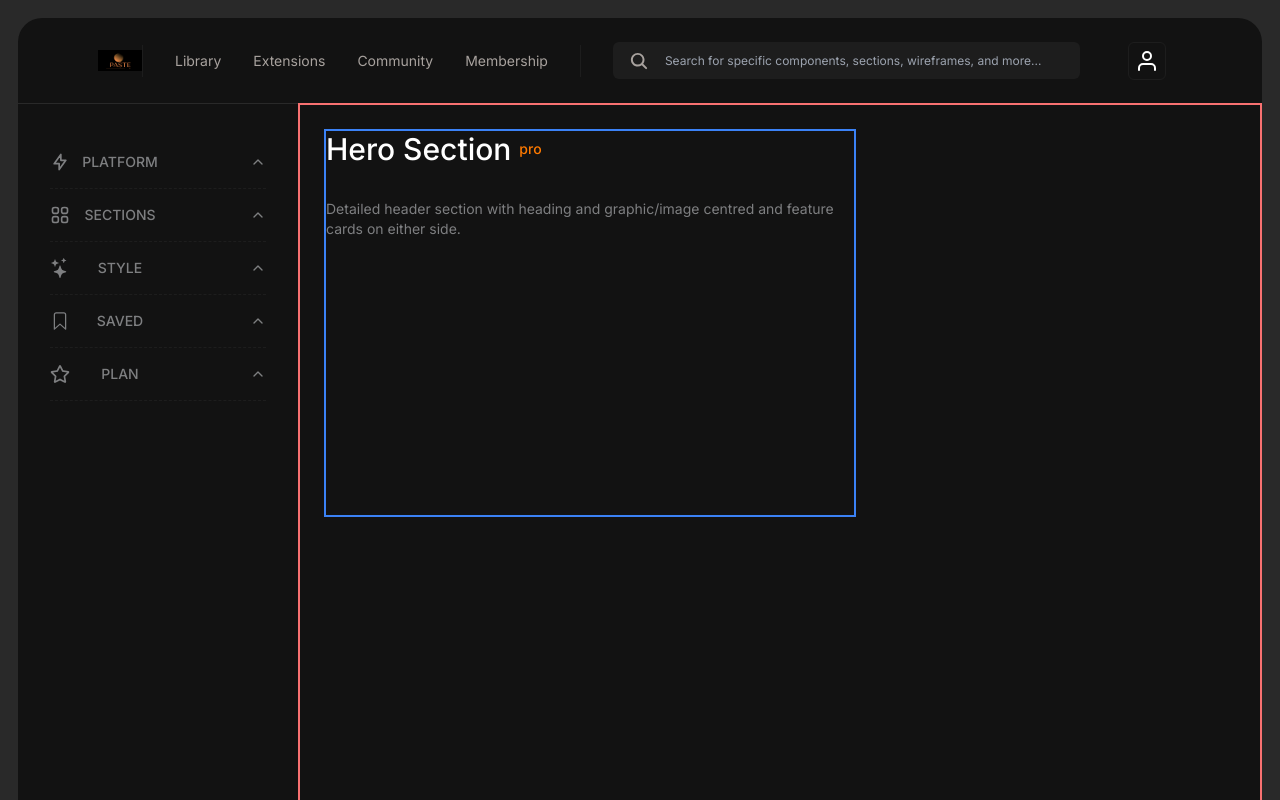
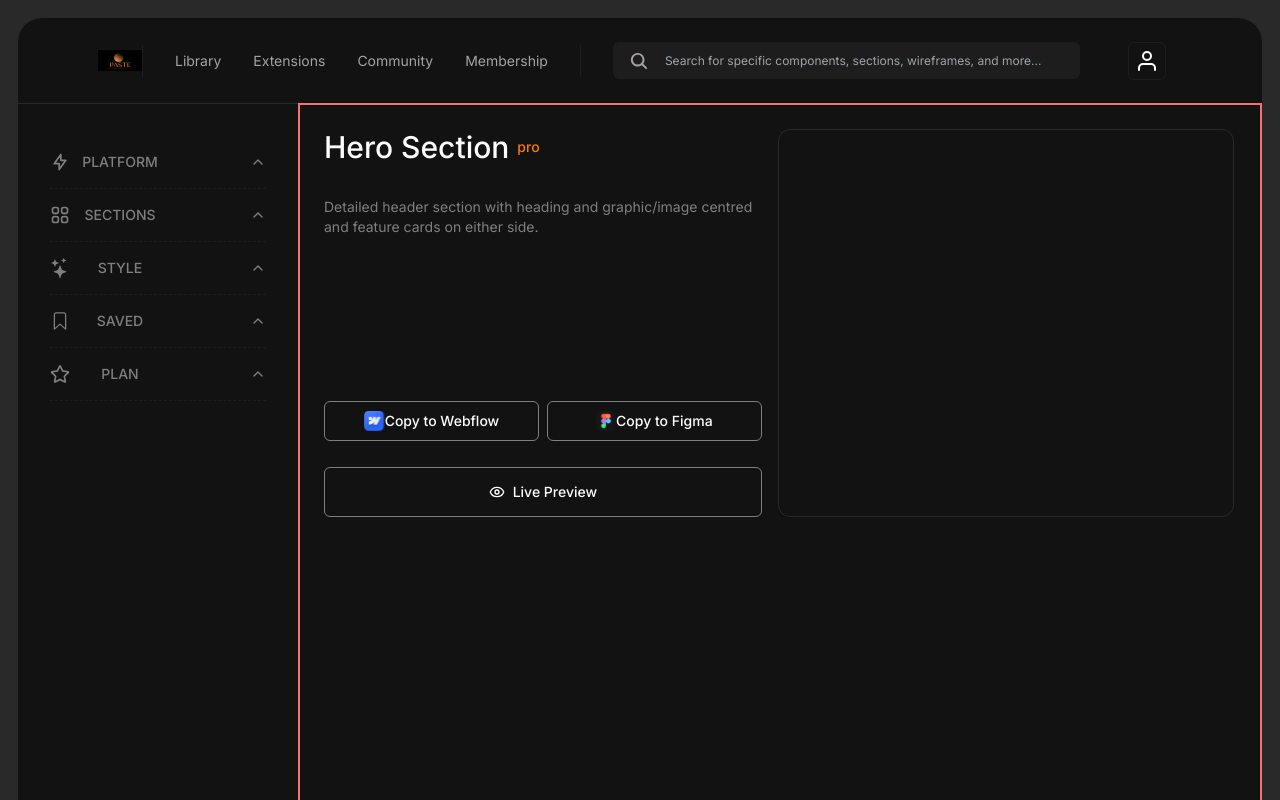
Before and after one commit to Valtkf/PasteUI, a Next.js app: page / in a window 1280 px wide. Shown: the top 800 px of the page. Built offline with nearby package versions, Linux system fonts and the light colour scheme.

Commit message:
✨  F01: page.tsx > Add Hero Section

```diff
--- a/src/app/page.tsx
+++ b/src/app/page.tsx
@@ -3,6 +3,10 @@
 import { ButtonOutline } from "@/components/Button";
 import Navbar from "./components/navbar/Navbar";
 import Sidebar from "./components/sidebar/Sidebar";
+import { Button } from "@/components/ui/button";
+import WebflowIcon from "@/assets/logo/WebflowIcon";
+import FigmaIcon from "@/assets/logo/FigmaIcon";
+import { LuEye } from "react-icons/lu";
 
 export default function Home() {
   return (
@@ -16,18 +20,50 @@ export default function Home() {
           </div>
         </div>
         <div className="p-6 border-2 border-red-400 rounded-br-3xl min-h-screen flex-grow bg-[#121212]">
-          <div className="border-2 border-blue-500 w-[532px] h-[388px] ">
+          <div className="flex flex-col md:flex-row flex-grow">
+            {/* Carré bleu */}
+            <div className=" w-full md:w-[48%] h-[388px] mb-4 md:mb-0 flex flex-col justify-between mr-4">
+              {/* Contenu du carré bleu */}
+              <div>
                 <div className="flex justify-start gap-2">
-              <h1 className="text-white text-3xl font-medium">Hero Section</h1>
+                  <h1 className="text-white text-3xl font-medium">
+                    Hero Section
+                  </h1>
                   <span className="text-[#FF7A00] text-sm font-medium py-2">
                     pro
                   </span>
                 </div>
-            <div>
                 <p className="text-[#7E7F81] text-sm font-normal pt-8">
                   Detailed header section with heading and graphic/image centred
                   and feature cards on either side.
                 </p>
+              </div>
+
+              {/* Boutons en dessous du carré bleu */}
+              <div className=" w-full h-[116px] mt-auto">
+                <div className=" w-full h-[50px] flex">
+                  <Button variant="outline" className="w-1/2 mr-2">
+                    <WebflowIcon />
+                    Copy to Webflow
+                  </Button>
+                  <Button variant="outline" className="w-1/2">
+                    <FigmaIcon />
+                    Copy to Figma
+                  </Button>
+                </div>
+                <Button
+                  variant="outline"
+                  className="gap-2 w-full h-[50px] mt-4"
+                >
+                  <LuEye size={16} />
+                  Live Preview
+                </Button>
+              </div>
+            </div>
+
+            {/* Carré jaune */}
+            <div className=" border-[1px] border-[#292929] rounded-xl w-full md:w-[50%] h-[388px] flex-shrink-0">
+              {/* Contenu du carré jaune */}
             </div>
           </div>
         </div>
```
Lines whose indentation alone changed are shown as unchanged.
